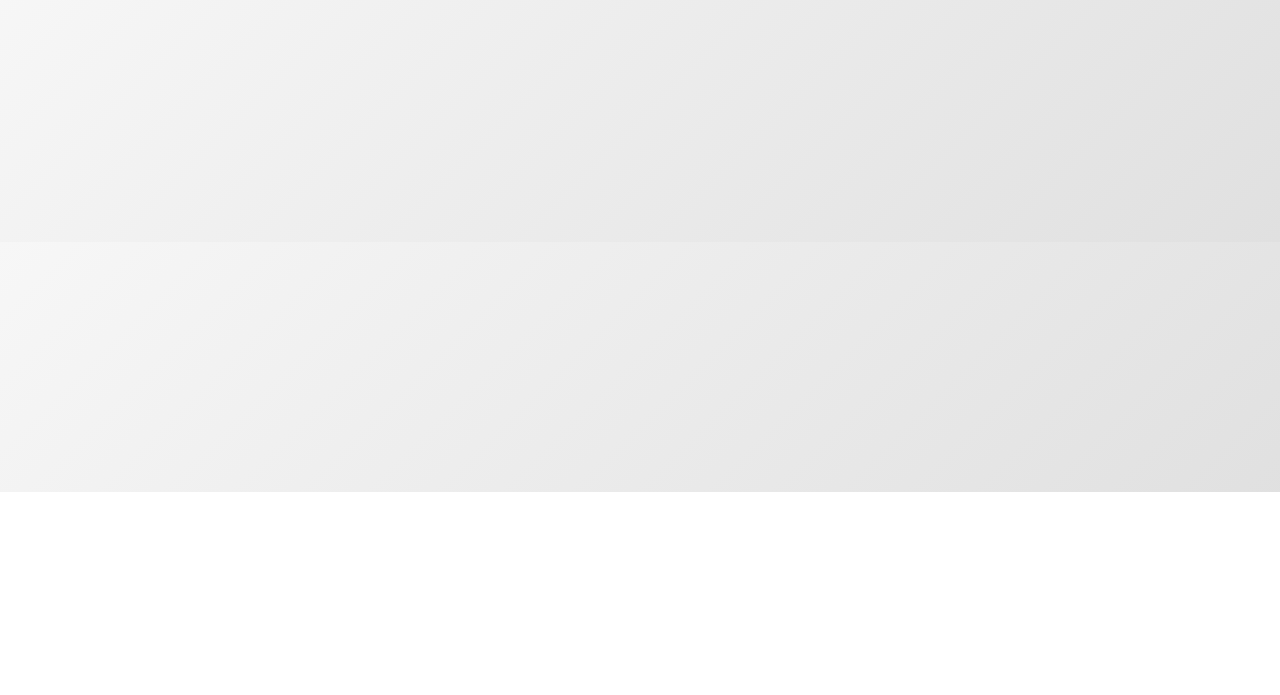
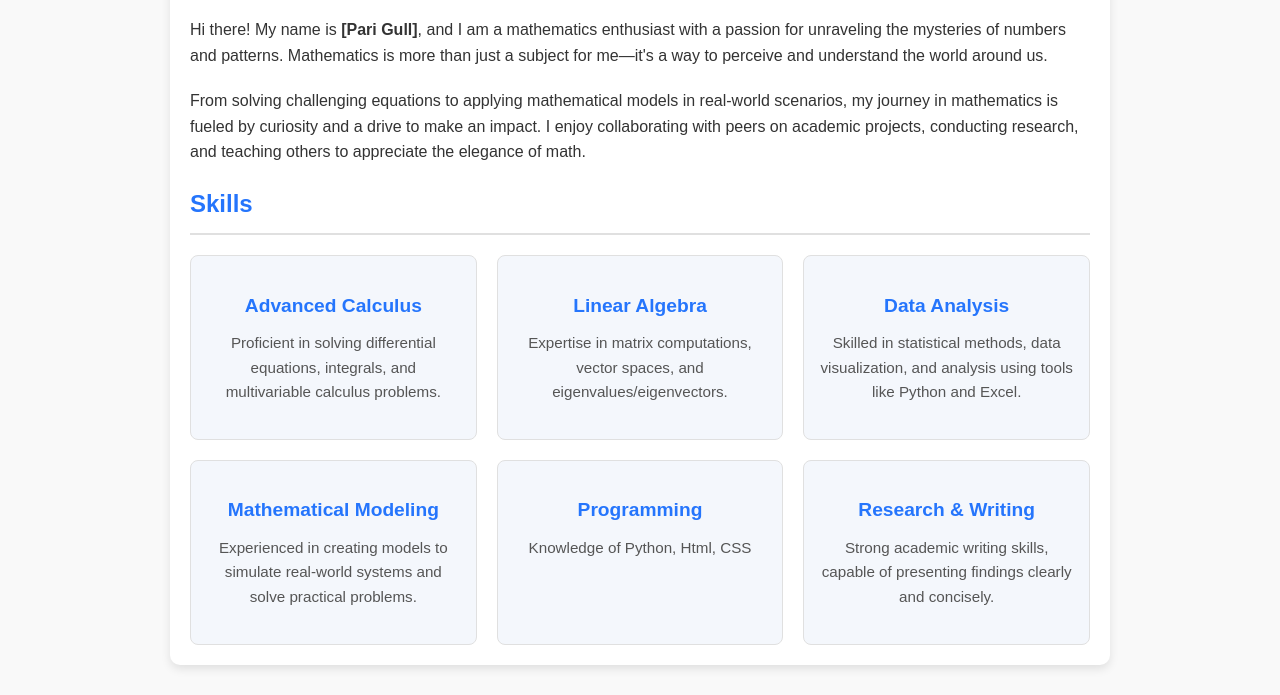
Before and after one commit to PariGull/my-website, a plain HTML site: page about.html in a window 1280 px wide. Shown: the part 308-1003 px from the top of the page. Before the commit the page ends 800 px from the top, so only its background shows below. Drawn offline with Linux system fonts and the light colour scheme; files that its build step writes are made by us from their sources.

Commit message:
Update about.html

```diff
--- a/about.html
+++ b/about.html
@@ -3,22 +3,157 @@
 <head>
     <meta charset="UTF-8">
     <meta name="viewport" content="width=device-width, initial-scale=1.0">
-    <title>About Me</title>
-    <link rel="stylesheet" href="css/style.css">
+    <title>Who am I?</title>
+    <style>
+        /* General Styles */
+        body {
+            font-family: 'Arial', sans-serif;
+            margin: 0;
+            padding: 0;
+            background-color: #f9f9f9;
+            color: #333;
+            line-height: 1.6;
+        }
+
+        header {
+            background: linear-gradient(135deg, #6a11cb, #2575fc);
+            color: white;
+            text-align: center;
+            padding: 40px 20px;
+        }
+
+        header h1 {
+            font-size: 2.5em;
+            margin: 0;
+        }
+
+        header p {
+            font-size: 1.2em;
+            margin: 10px 0 0;
+        }
+
+        .container {
+            max-width: 900px;
+            margin: 30px auto;
+            padding: 20px;
+            background: white;
+            box-shadow: 0 4px 10px rgba(0, 0, 0, 0.1);
+            border-radius: 10px;
+        }
+
+        h2 {
+            color: #2575fc;
+            border-bottom: 2px solid #e0e0e0;
+            padding-bottom: 10px;
+            margin-bottom: 20px;
+        }
+
+        p {
+            margin: 10px 0 20px;
+        }
+
+        /* Skills Section */
+        .skills {
+            display: grid;
+            grid-template-columns: repeat(auto-fit, minmax(250px, 1fr));
+            gap: 20px;
+        }
+
+        .skill {
+            background: #f4f7fc;
+            border: 1px solid #e0e0e0;
+            padding: 15px;
+            border-radius: 8px;
+            text-align: center;
+            transition: transform 0.3s ease, box-shadow 0.3s ease;
+        }
+
+        .skill:hover {
+            transform: translateY(-5px);
+            box-shadow: 0 8px 15px rgba(0, 0, 0, 0.15);
+        }
+
+        .skill h3 {
+            color: #2575fc;
+            font-size: 1.2em;
+            margin-bottom: 10px;
+        }
+
+        .skill p {
+            font-size: 0.95em;
+            color: #555;
+        }
+
+        /* Footer */
+        footer {
+            text-align: center;
+            margin: 30px 0;
+            font-size: 0.9em;
+            color: #888;
+        }
+
+        footer a {
+            color: #2575fc;
+            text-decoration: none;
+        }
+
+        footer a:hover {
+            text-decoration: underline;
+        }
+    </style>
 </head>
 <body>
     <header>
         <h1>About Me</h1>
-        <nav>
-            <a href="index.html">Home</a>
-            <a href="about.html">About</a>
-            <a href="contact.html">Contact</a>
-        </nav>
+        <p>Welcome to my portfolio. </p>
     </header>
-    <main>
-        <h2>Who Am I?</h2>
-        <p>I'm an undergraduate mathematics student with a passion for problem-solving, abstract thinking, and programming. I enjoy exploring patterns, building models, and applying math to real-world challenges. Skilled in Python, OOP, advanced Excel, and Maple, I’m eager to grow through projects that blend mathematics with technology and innovation.
-</p>
-    </main>
+
+    <div class="container">
+        <!-- Description Section -->
+        <section id="description">
+            <h2>Who Am I?</h2>
+            <p>
+                Hi there! My name is <strong>[Pari Gull]</strong>, and I am a mathematics enthusiast with a passion for unraveling the mysteries of numbers and patterns.
+                Mathematics is more than just a subject for me—it's a way to perceive and understand the world around us.
+            </p>
+            <p>
+                From solving challenging equations to applying mathematical models in real-world scenarios, my journey in mathematics is fueled by curiosity and a drive to make an impact.
+                I enjoy collaborating with peers on academic projects, conducting research, and teaching others to appreciate the elegance of math.
+            </p>
+        </section>
+
+        <!-- Skills Section -->
+        <section id="skills">
+            <h2>Skills</h2>
+            <div class="skills">
+                <div class="skill">
+                    <h3>Advanced Calculus</h3>
+                    <p>Proficient in solving differential equations, integrals, and multivariable calculus problems.</p>
+                </div>
+                <div class="skill">
+                    <h3>Linear Algebra</h3>
+                    <p>Expertise in matrix computations, vector spaces, and eigenvalues/eigenvectors.</p>
+                </div>
+                <div class="skill">
+                    <h3>Data Analysis</h3>
+                    <p>Skilled in statistical methods, data visualization, and analysis using tools like Python and Excel.</p>
+                </div>
+                <div class="skill">
+                    <h3>Mathematical Modeling</h3>
+                    <p>Experienced in creating models to simulate real-world systems and solve practical problems.</p>
+                </div>
+                <div class="skill">
+                    <h3>Programming</h3>
+                    <p>Knowledge of Python, Html, CSS</p>
+                </div>
+                <div class="skill">
+                    <h3>Research & Writing</h3>
+                    <p>Strong academic writing skills, capable of presenting findings clearly and concisely.</p>
+                </div>
+            </div>
+        </section>
+    </div>
+
+
 </body>
 </html>
```
